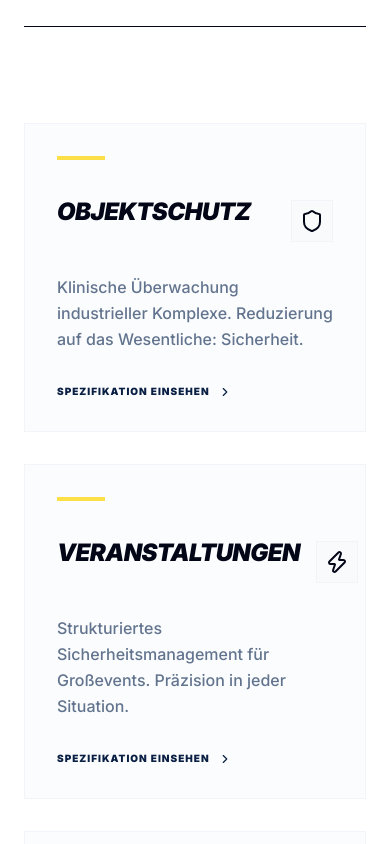
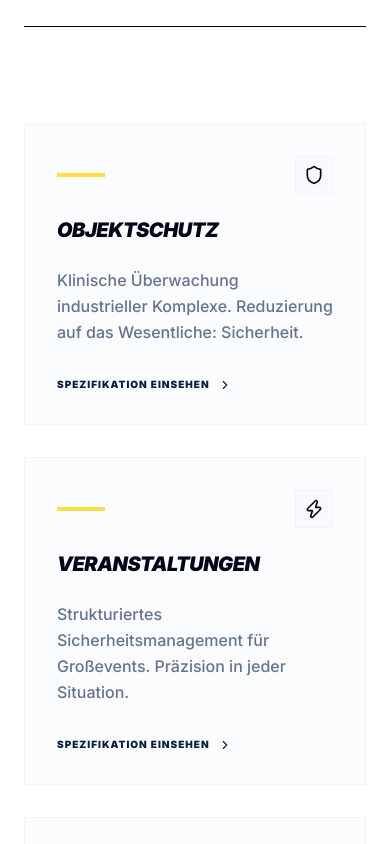
Before and after one commit to BenAhrSvg/WSD, a React (Vite) app: page / in a window 390 px wide. Shown: the part 1080-1924 px from the top of the page. Built offline with nearby package versions, Linux system fonts and the light colour scheme.

Commit message:
fix: resolve service card overflow and improve responsive layout

```diff
--- a/src/App.jsx
+++ b/src/App.jsx
@@ -208,13 +208,13 @@ const ServiceCard = ({ icon: Icon, title, description, delay, onOpen }) => (
     className="clinical-card group flex flex-col h-full cursor-pointer"
     onClick={onOpen}
   >
-    <div className="w-12 h-1 bg-wsp-signal mb-10 transition-all duration-500 group-hover:w-full"></div>
-    <div className="flex justify-between items-start mb-8 gap-4">
-      <h3 className="text-2xl md:text-3xl font-black uppercase italic tracking-tight leading-none">{title}</h3>
+    <div className="flex items-center justify-between mb-6">
+      <div className="w-12 h-1 bg-wsp-signal transition-all duration-500 group-hover:w-24"></div>
       <div className="p-2 bg-slate-50 border border-slate-100 group-hover:bg-wsp-navy group-hover:text-wsp-signal transition-all duration-500 flex-shrink-0">
-        <Icon size={24} />
+        <Icon size={20} />
       </div>
     </div>
+    <h3 className="text-xl md:text-2xl font-black uppercase italic tracking-tight leading-tight mb-6">{title}</h3>
     <p className="text-slate-500 leading-relaxed font-medium mb-8 flex-grow">
       {description}
     </p>
--- a/src/index.css
+++ b/src/index.css
@@ -30,7 +30,7 @@
   }
 
   .clinical-card {
-    @apply p-8 md:p-12 border border-slate-100 bg-slate-50/50 transition-all duration-300 hover:border-slate-200 hover:bg-white;
+    @apply p-8 md:p-12 border border-slate-100 bg-slate-50/50 transition-all duration-300 hover:border-slate-200 hover:bg-white overflow-x-hidden;
   }
 
   .btn-primary {
```
